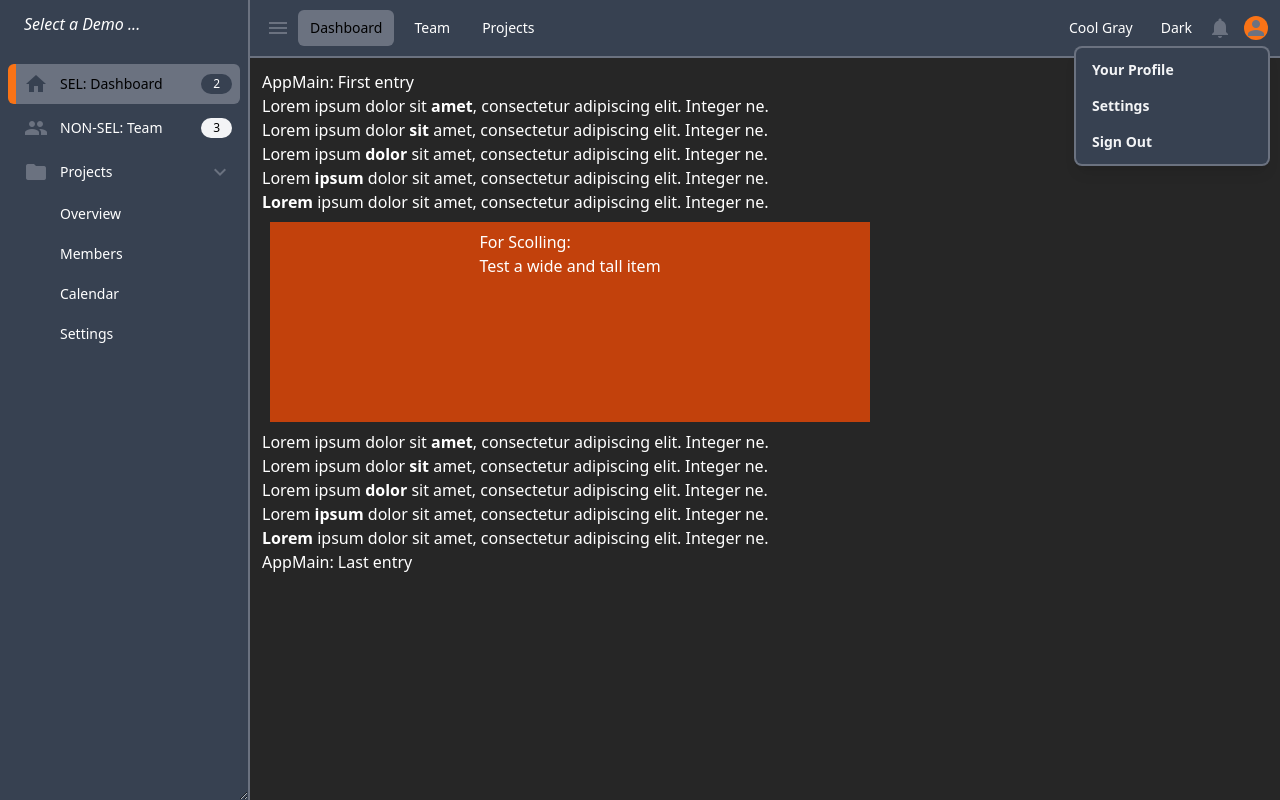
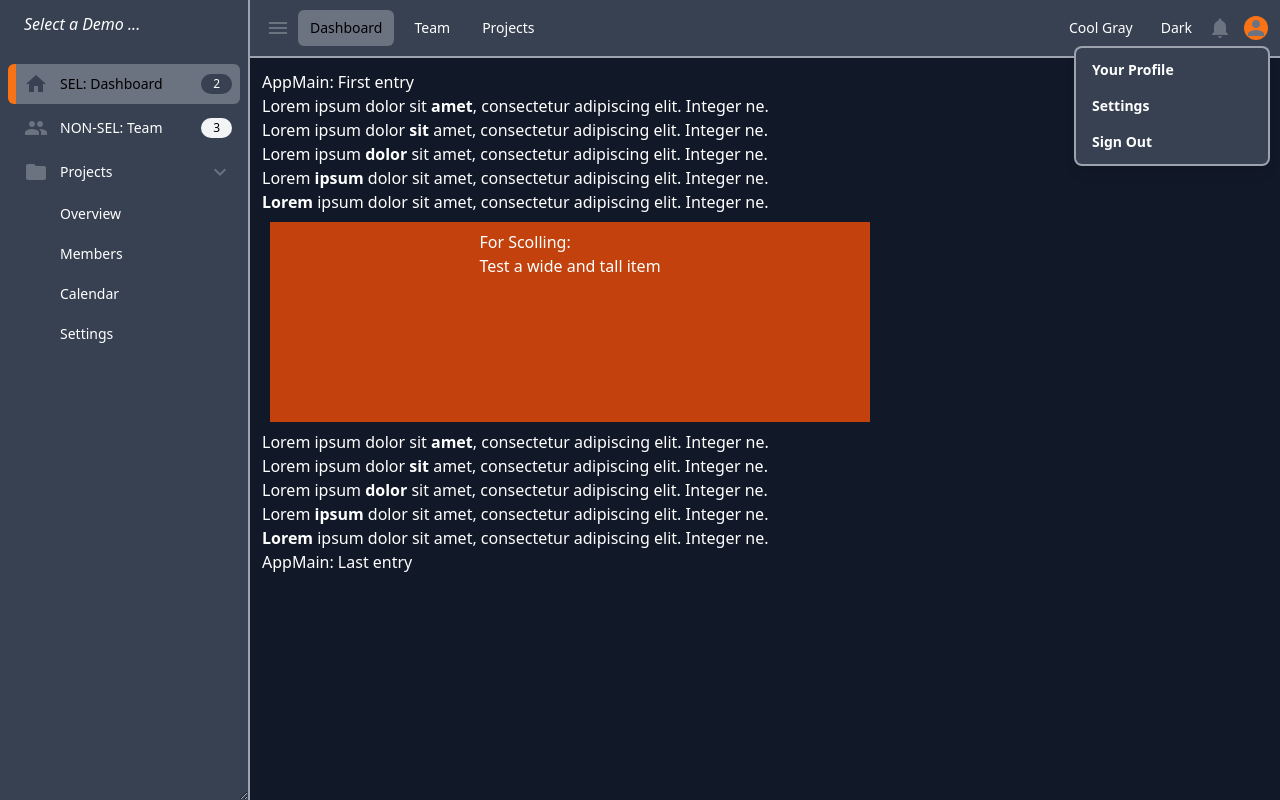
Before and after one commit to KevinAst/svelte-native-forms, a Svelte app: page / in a window 1280 px wide. Built offline with nearby package versions, Linux system fonts and the light colour scheme.

Commit message:
introduce context color: accentBorder -AND- rename neutralBackground to backdrop

```diff
--- a/public/index.html
+++ b/public/index.html
@@ -19,5 +19,5 @@
 	  <script defer src='build/bundle.js'></script>
   </head>
 
-  <body class="bg-neutralBackground"/>
+  <body class="bg-backdrop"/>
 </html>
--- a/src/layout/AppContainer.svelte
+++ b/src/layout/AppContainer.svelte
@@ -28,7 +28,7 @@
 
 <!-- our <AppContainer> -->
 <!-- outer div needed to anchor full width/height of screen -->
-<div class="w-screen h-screen bg-neutralBackground">
+<div class="w-screen h-screen bg-backdrop">
   <!-- inner div provides flex container WITH full height of container, and dynamic adjustments for <SideBar> -->
   <div class="h-full flex flex-col transition-margin-left"
        bind:this={appContainerElm}>
--- a/src/layout/AppMain.svelte
+++ b/src/layout/AppMain.svelte
@@ -1,5 +1,5 @@
 <!-- SIMULATE AppMain WITH it's independent scroll bars -->
-<div class="flex-1 overflow-x-auto overflow-y-auto p-3 bg-neutralBackground text-onLight">
+<div class="flex-1 overflow-x-auto overflow-y-auto p-3 bg-backdrop text-onLight">
 
   <p>AppMain: First entry</p>
 
--- a/src/layout/NavBar.svelte
+++ b/src/layout/NavBar.svelte
@@ -26,7 +26,7 @@
            ALLOWING our NavBar to always be visible at the top of our app
  -->
 <nav class="flex-none bg-primaryLight
-            BORDER border-primary border-b-2">
+            DIVIDER border-accentBorder border-b-2">
   <div class="flex flex-wrap justify-between px-3 py-2.5">
 
     <!-- Left Section of NavBar -->
@@ -55,7 +55,7 @@
         </span>
         <span class="NON-SELECTED-COLOR text-onLight
                      HOVER              hover:bg-primary hover:text-onDark
-                     CURSOR          select-none cursor-pointer
+                     CURSOR             select-none cursor-pointer
                      OTHER              px-3 py-2 rounded-md text-sm font-medium">
           Projects
         </span>
@@ -112,14 +112,14 @@
              -->
           <div class="origin-top-right absolute right-0 mt-2 w-48 rounded-md shadow-lg py-1
                       bg-primaryLight
-                      ring-2 ring-primary ring-opacity-5
+                      ring-2 ring-accentBorder ring-opacity-5
                       CONTENT-RELATED text-sm font-bold select-none cursor-pointer"
                role="menu"
                aria-orientation="vertical"
                aria-labelledby="user-menu">
-            <span class="block px-4 py-2 text-primaryDark hover:bg-primary" role="menuitem">Your Profile</span>
-            <span class="block px-4 py-2 text-primaryDark hover:bg-primary" role="menuitem">Settings</span>
-            <span class="block px-4 py-2 text-primaryDark hover:bg-primary" role="menuitem">Sign Out</span>
+            <span class="block px-4 py-2 text-onLight hover:bg-primary hover:text-onDark" role="menuitem">Your Profile</span>
+            <span class="block px-4 py-2 text-onLight hover:bg-primary hover:text-onDark" role="menuitem">Settings</span>
+            <span class="block px-4 py-2 text-onLight hover:bg-primary hover:text-onDark" role="menuitem">Sign Out</span>
           </div>
         </div>
       </div>
--- a/src/layout/SideBar.svelte
+++ b/src/layout/SideBar.svelte
@@ -98,12 +98,12 @@
 <!-- SideBar Flex container WITH full height of screen, and resize control -->
 <div class="LAYOUT  absolute h-screen flex flex-col resize-x overflow-x-hidden transition-left
             MISC    pb-2 bg-primaryLight overflow-y-auto
-            DIVIDER border-primary border-r-2"
+            DIVIDER border-accentBorder border-r-2"
      bind:this={sideBarElm}>
 
   <!-- SideBar Header (fixed height h-14 coorelates with height in <NavBar>) -->
   <div class="LAYOUT flex-none h-14
-              MISC   px-4 bg-primaryLight"> <!-- BORDER border-primary border-b-2 -->
+              MISC   px-4 bg-primaryLight"> <!-- BORDER border-accentBorder border-b-2 -->
     <div class="text-onLight
                 flex items-center px-2 py-3 text-base font-medium italic
                 CURSOR  select-none">
--- a/src/layout/colorTheme.js
+++ b/src/layout/colorTheme.js
@@ -9,10 +9,17 @@ const schema = [
   'secondary',
   'secondaryDark',
 
-  'onLight',
-  'onDark',
+  'onLight', // typically black
+  'onDark',  // typically white
 
-  'neutralBackground',
+  'accentBorder',  // typically a gray tone (e.g. 'coolGray-600')
+                   // ... used for borders in SideBar/NavBar/Menu/Dialog/etc.
+
+  'backdrop',      // universal background
+                   // ... can be a gray tone       (e.g. 'coolGray-200')
+                   // ... or lighter primary shade (e.g. `${primary}-100`)
+                   //     ... lighter that 'primaryLight'
+                   //         providing NOT too much of same color
 ];
 
 const themes = {
@@ -30,7 +37,9 @@ const themes = {
       'onLight':        'black',
       'onDark':         'white',
 
-      'neutralBackground': `trueGray-200`, // LIKE
+      'accentBorder':   'coolGray-600',
+
+      'backdrop':       'white',
     }
   },
   'Amber':     themeGenerator('amber',     'indigo'),
@@ -62,8 +71,9 @@ function themeGenerator(primary, secondary) {
       'onLight':        'black',
       'onDark':         'white',
 
-//    'neutralBackground': `${primary}-100`, // LIKE, but may be too much of same color
-      'neutralBackground': `trueGray-200`,   // LIKE
+      'accentBorder':   'coolGray-600',
+
+      'backdrop': `${primary}-100`, // or: 'coolGray-200'
     }
   };
 }
```
